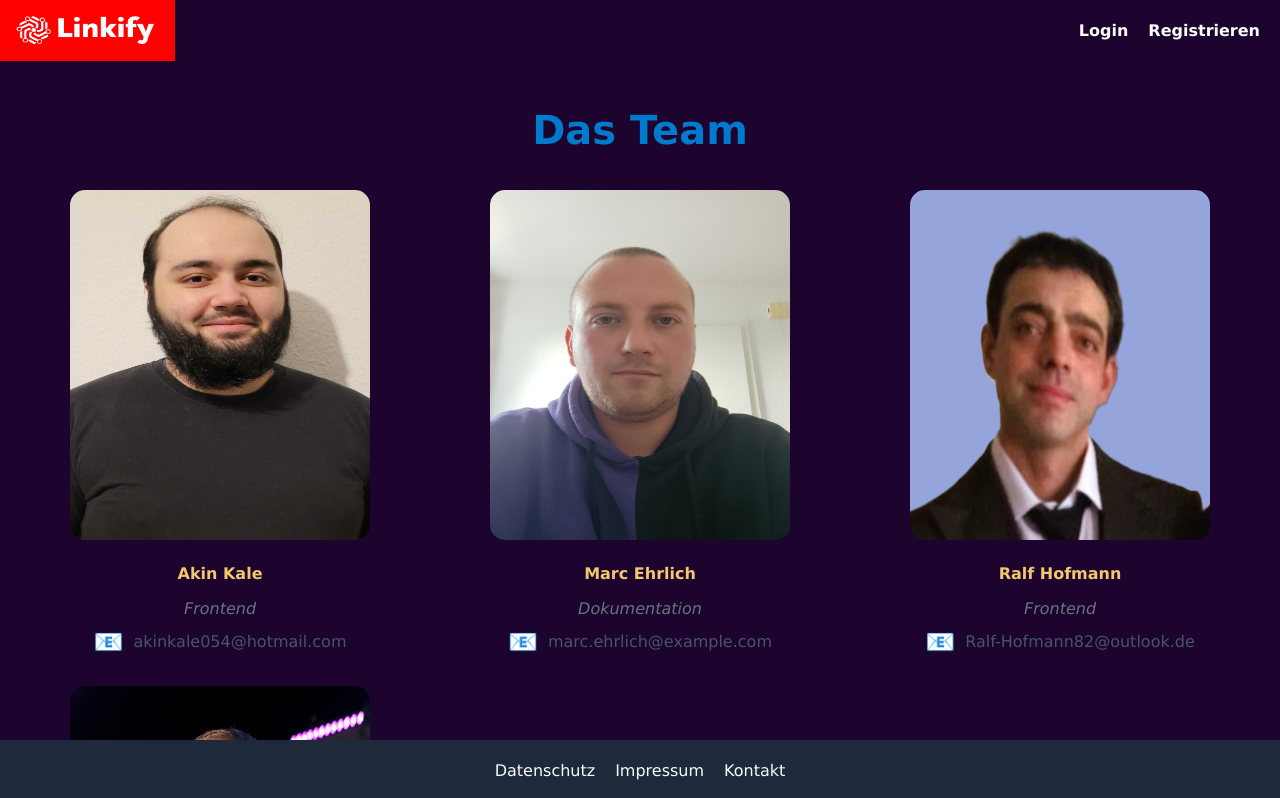
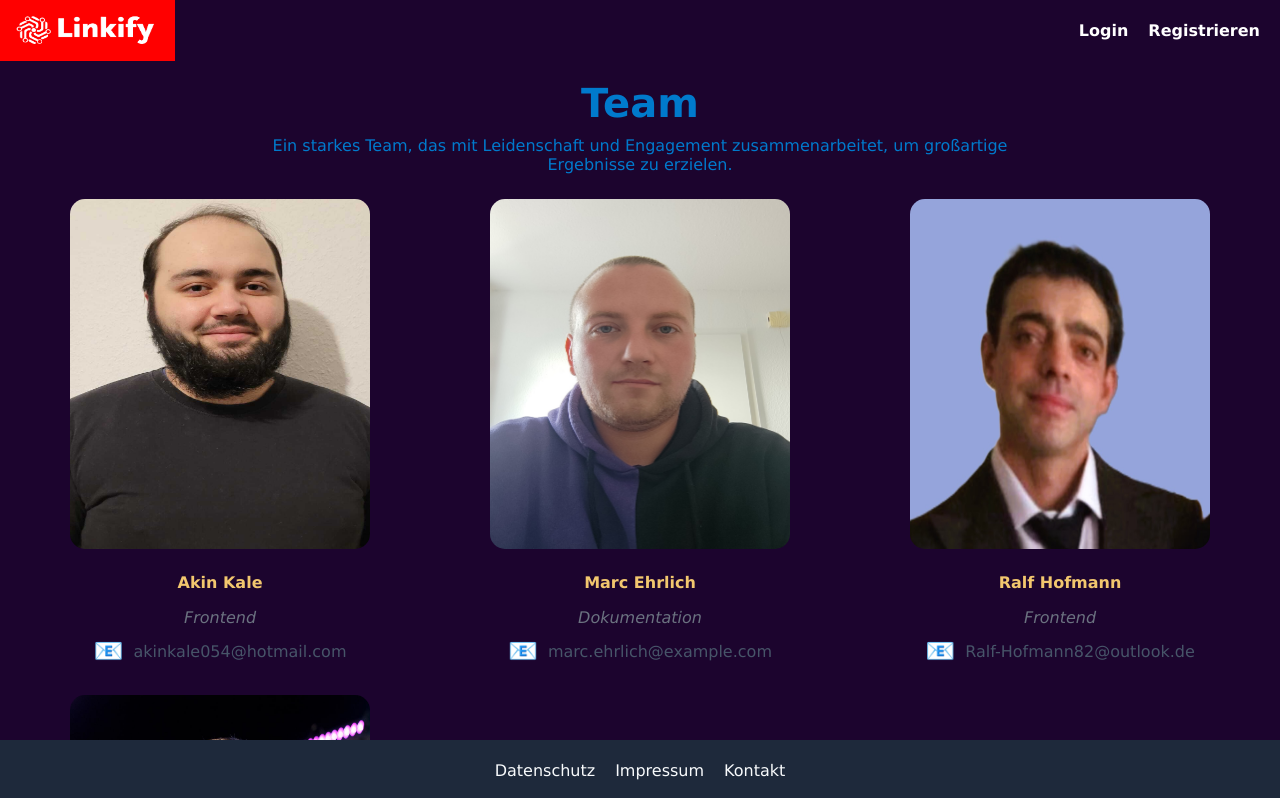
Before and after one commit to RalfHof/nextjs-boilerplate, a Next.js app: page /info in a window 1280 px wide. Shown: the top 798 px of the page. Built offline with nearby package versions, Linux system fonts and the light colour scheme.

Commit message:
New Features

```diff
--- a/src/components/Team/page.tsx
+++ b/src/components/Team/page.tsx
@@ -35,8 +35,10 @@ export default function Team() {
 
   return (
     <div style={styles.container}>
-      <h1 style={styles.title}>Das Team</h1>
-
+      <div>
+        <h1 style={styles.title}>Team</h1>
+        <p style={styles.paragraph}>Ein starkes Team, das mit Leidenschaft und Engagement zusammenarbeitet, um großartige Ergebnisse zu erzielen.</p>
+      </div>
       <div style={styles.teamGrid}>
         {teamMembers.map((member) => (
           <div
@@ -95,6 +97,19 @@ const styles: Record<string, React.CSSProperties> = {
     textAlign: "center",
     width: "100%",
     maxWidth: "800px",
+    padding: "0",
+    margin: "0",
+    marginBottom:"10px"
+  },
+  paragraph: {
+    fontSize: "1rem",
+    color: "#007acc",
+    textAlign: "center",
+    width: "100%",
+    maxWidth: "800px",
+    padding: "0",
+    margin: "0",
+    marginBottom: "15px"
   },
   teamGrid: {
     display: "grid",
```
